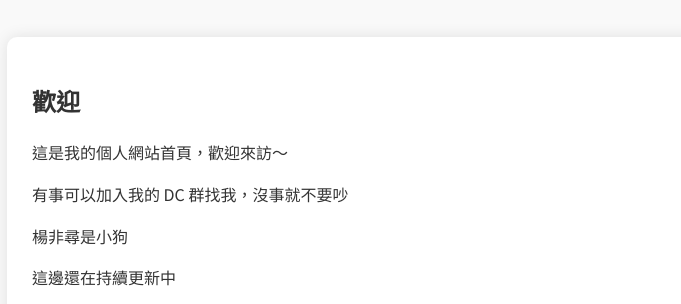
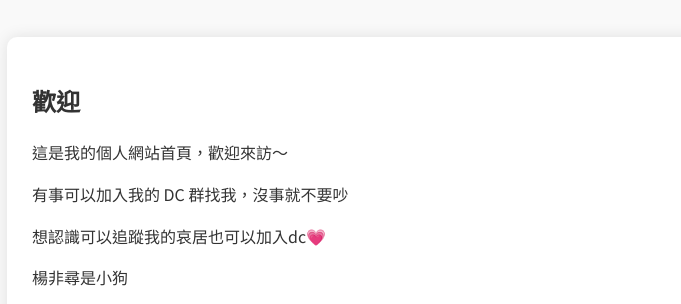
Before and after one commit to xiaohao923/my-website, a plain HTML site: page index.html in a window 1280 px wide. Shown: the part 228-532 px from the top of the page, without its empty margins (283-964 px from the left). Drawn offline with Linux system fonts and the light colour scheme; no server answers.

Commit message:
更改簡介

```diff
--- a/index.html
+++ b/index.html
@@ -86,6 +86,7 @@
     <h2>歡迎</h2>
     <p>這是我的個人網站首頁，歡迎來訪～</p>
     <p>有事可以加入我的 DC 群找我，沒事就不要吵</p>
+    <p>想認識可以追蹤我的哀居也可以加入dc💗<p>
     <p>楊非尋是小狗</p>
     <p>這邊還在持續更新中</p>
     <img src="https://cdn.discordapp.com/attachments/1356590856802668766/1375825066222157944/1920A1D0-7F36-41F0-BCA7-88605FC45C2B.png?ex=68331871&is=6831c6f1&hm=adc2c70a001d5635f4849bc943cc51144179b1f7b6426cb266d65aaa58a800be&"
```
